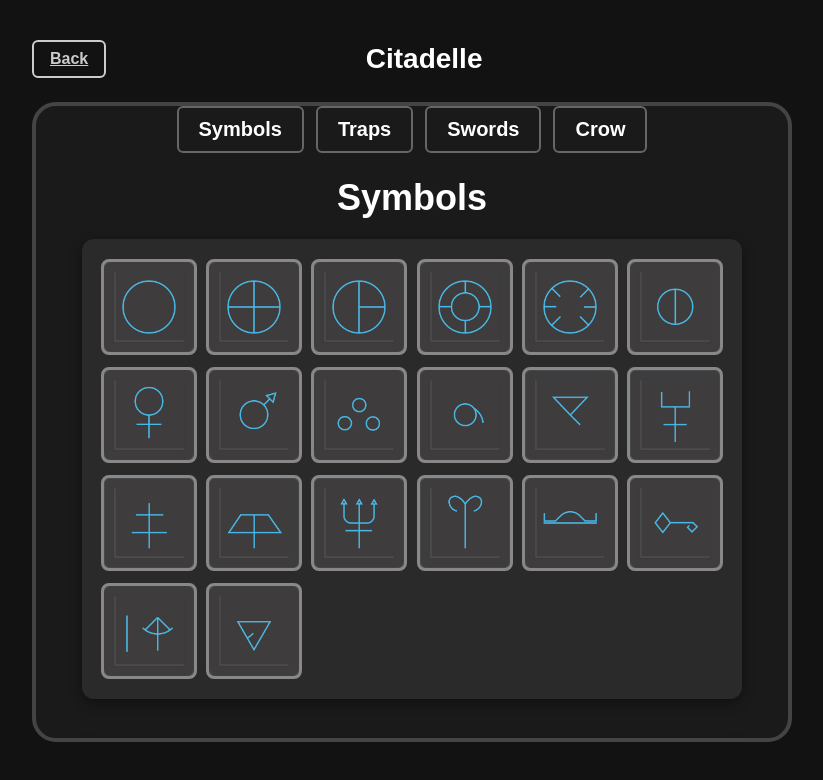
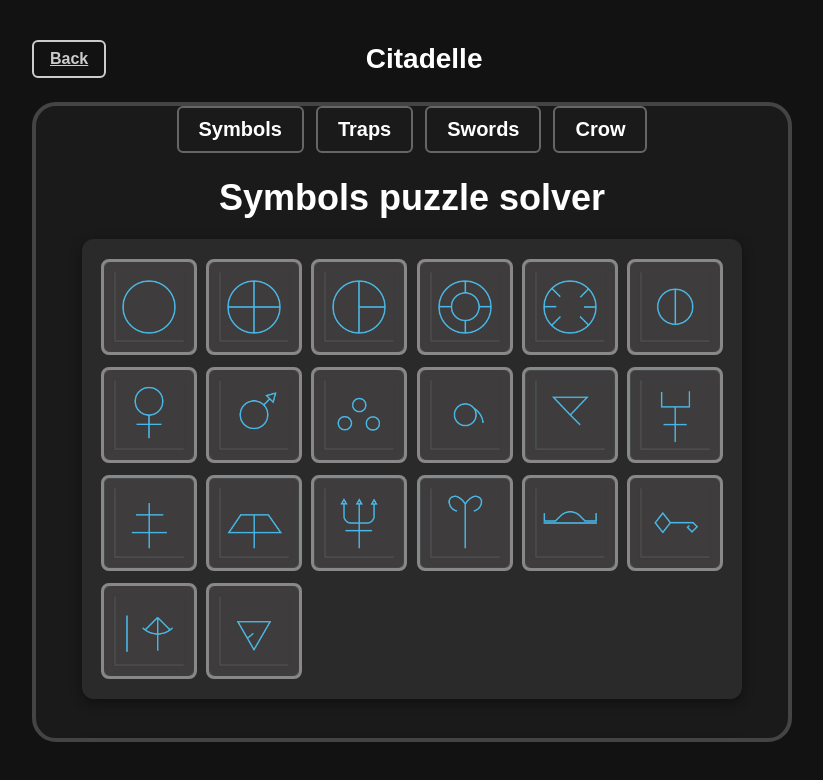
Before and after one commit to pochua117/CODSideKick, a Next.js app: page /maps/citadelle in a window 1280 px wide. Shown: the top 780 px of the page, without its empty margins (228-1051 px from the left). Built offline with nearby package versions, Linux system fonts and the light colour scheme.

Commit message:
Added title, description and better h2s to citadelle

```diff
--- a/src/components/maps_components/CitadellePage.jsx
+++ b/src/components/maps_components/CitadellePage.jsx
@@ -65,7 +65,7 @@ const CitadellePage = () => {
           }
         >
           <SymbolsPuzzle
-            name="Symbols"
+            name="Symbols puzzle solver"
             length={20}
             resultlenght={6}
             imagesDir="../images/symbols/"
@@ -78,7 +78,7 @@ const CitadellePage = () => {
           }
         >
           <SymbolsPuzzle
-            name="Traps"
+            name="Traps puzzle solver"
             length={4}
             resultlenght={4}
             imagesDir="../images/traps/"
@@ -91,7 +91,7 @@ const CitadellePage = () => {
           }
         >
           <SymbolsPuzzle
-            name="Swords"
+            name="Swords puzzle solver"
             length={4}
             resultlenght={4}
             imagesDir="../images/animals/"
@@ -103,7 +103,10 @@ const CitadellePage = () => {
             activeTab === "puzzle4" ? "puzzle-visible" : "puzzle-hidden"
           }
         >
-          <SymbolsGallery imagesDir="../images/raven/" imageExtension="jpeg" length={5} imagesInfo={imagesInfo} />
+          <div>
+            <h2 className="symbols-title">Raven sword puzzle solver</h2>
+            <SymbolsGallery imagesDir="../images/raven/" imageExtension="jpeg" length={5} imagesInfo={imagesInfo} />
+          </div>
         </div>
       </div>
     </div>
--- a/src/pages/maps/citadelle.jsx
+++ b/src/pages/maps/citadelle.jsx
@@ -1,10 +1,21 @@
+import Head from "next/head";
+
 import CitadellePage from "../../components/maps_components/CitadellePage";
 import MapPageContent from "@/components/MapPageContent";
 
 export default function Citadelle() {
   return (
-  <MapPageContent mapName="Citadelle">
-    <CitadellePage />
-  </MapPageContent>
+    <>
+      <Head>
+        <title>Citadelle des Morts - Call of Duty Zombies</title>
+        <meta
+          name="description"
+          content="Solve Citadelle des Morts puzzles with puzzle solvers."
+        />
+      </Head>
+      <MapPageContent mapName="Citadelle">
+        <CitadellePage />
+      </MapPageContent>
+    </>
   );
 }
```
